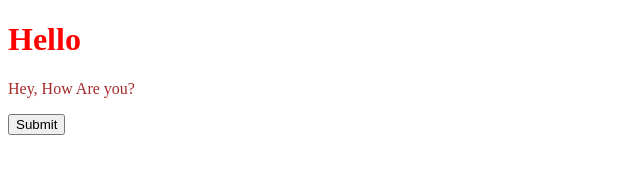
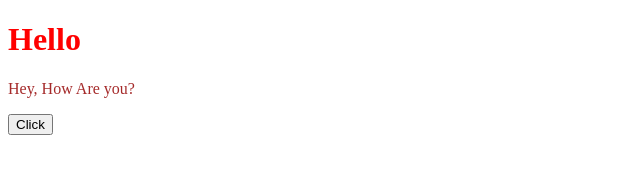
Before and after one commit to Dhiran068/Demo, a plain HTML site: page index.html in a window 1280 px wide. Shown: the full height of the page, 0-640 px from the left. Drawn offline with Linux system fonts and the light colour scheme.

Commit message:
Change button

```diff
--- a/index.html
+++ b/index.html
@@ -9,6 +9,6 @@
 <body>
     <h1>Hello</h1>
     <p>Hey, How Are you?</p>
-    <button>Submit</button>
+    <button>Click</button>
 </body>
 </html>
```
Also changed, not shown: script.js (deleted), sct.js (added).
